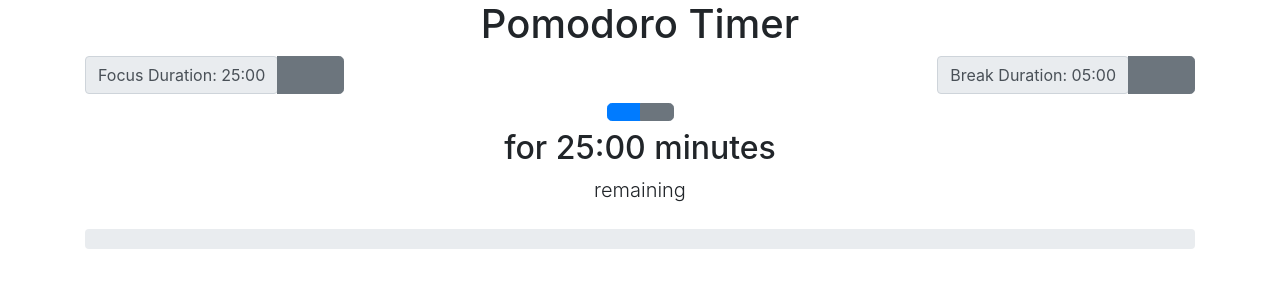
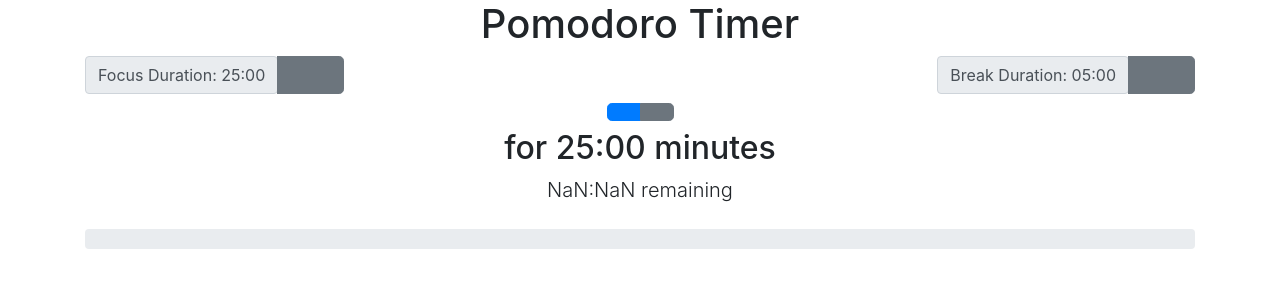
Before and after one commit to rdburdett/Pomodoro, a React (Create React App) app: page / in a window 1280 px wide. Shown: the top 300 px of the page. Built offline with nearby package versions, Linux system fonts and the light colour scheme; a web font is replaced by a local one.

Commit message:
make seconds display correctly

```diff
--- a/src/pomodoro/Pomodoro.js
+++ b/src/pomodoro/Pomodoro.js
@@ -1,6 +1,7 @@
 import React, { useState } from "react";
 import classNames from "../utils/class-names";
 import useInterval from "../utils/useInterval";
+import { secondsToDuration } from "../utils/duration/index"
 
 // These functions are defined outside of the component to ensure they do not have access to state
 // and are, therefore, more likely to be pure.
@@ -33,6 +34,7 @@ function nextSession(focusDuration, breakDuration) {
   /**
    * State function to transition the current session type to the next session. e.g. On Break -> Focusing or Focusing -> On Break
    */
+
   return (currentSession) => {
     if (currentSession.label === "Focusing") {
       return {
@@ -198,7 +200,7 @@ function Pomodoro() {
             </h2>
             {/* TODO: Update message below correctly format the time remaining in the current session */}
             <p className="lead" data-testid="session-sub-title">
-              {session?.timeRemaining} remaining
+              {secondsToDuration(session?.timeRemaining)} remaining
             </p>
           </div>
         </div>
```
Also changed, not shown: 1 other file (tests, documents, lock files or other folders).
